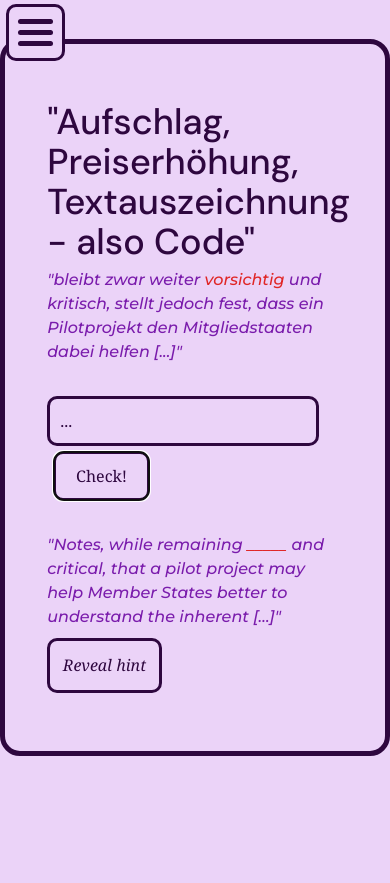
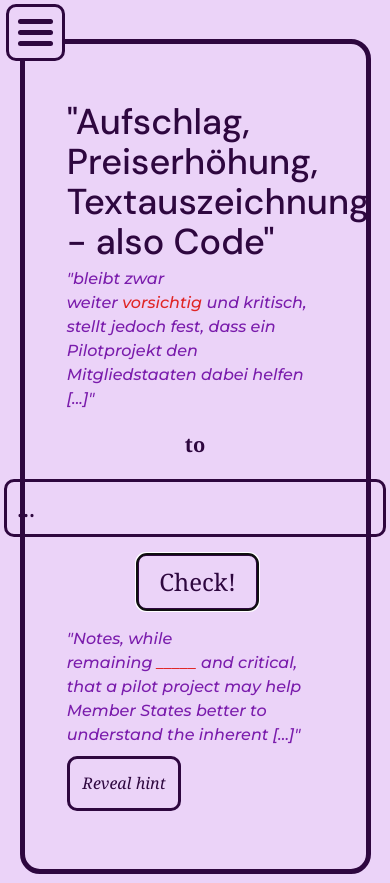
Before and after one commit to DrDrProfRosenthal/nextjs-dashboard, a Next.js app: page / in a window 390 px wide. Built offline with nearby package versions, Linux system fonts and the light colour scheme; a web font is replaced by a local one.

Commit message:
responsive updates

```diff
--- a/app/page.tsx
+++ b/app/page.tsx
@@ -37,10 +37,10 @@ export default async function Page() {
               </div>
 
 
-              <div className='vocab-con my-4'>
-                    <span className='verbBox text-base bold-color bold-weight hidden'>to</span>
-                    <input type="text" className="centered-input text-base bold-color bold-border-color" placeholder="..." />
-                    <button  className="btn text-base bold-color bold-border-color" id="myBtn" type="submit">Check!</button>
+              <div className='align-center vocab-con '>
+                    <span className='verbBox text-xl bold-color dm-sans m0'>to</span>
+                    <input type="text" className="vocab-input text-2xl bold-color bold-border-color my-4" placeholder="..." />
+                    <button  className="btn text-2xl bold-color bold-border-color" id="myBtn" type="submit">Check!</button>
               </div>
 
 
--- a/app/ui/global.css
+++ b/app/ui/global.css
@@ -144,7 +144,7 @@ input:focus{
 
 
 .center-container {
-  margin-top: 10%;
+  margin: 10% 5%;
   display: flex;
   justify-content: center;
   align-items: center;
@@ -164,7 +164,7 @@ input:focus{
   }
 
 
-.centered-input {
+.vocab-input {
   padding: 10px;
   background-color: transparent;
   border: 3px solid;
@@ -227,8 +227,10 @@ input:focus{
 
 .verbBox{
   padding: 10px;
-
   font-family: Georgia, 'Times New Roman', Times, serif;
+  font-weight: 600;
+  display: inline;
+  line-height: 0.8;
 
 }
 
@@ -407,9 +409,6 @@ input:focus{
 
    */
 
-   .centered-input{
-    margin-bottom: 5px;
-   }
 
     .vocab-con{
 
```
